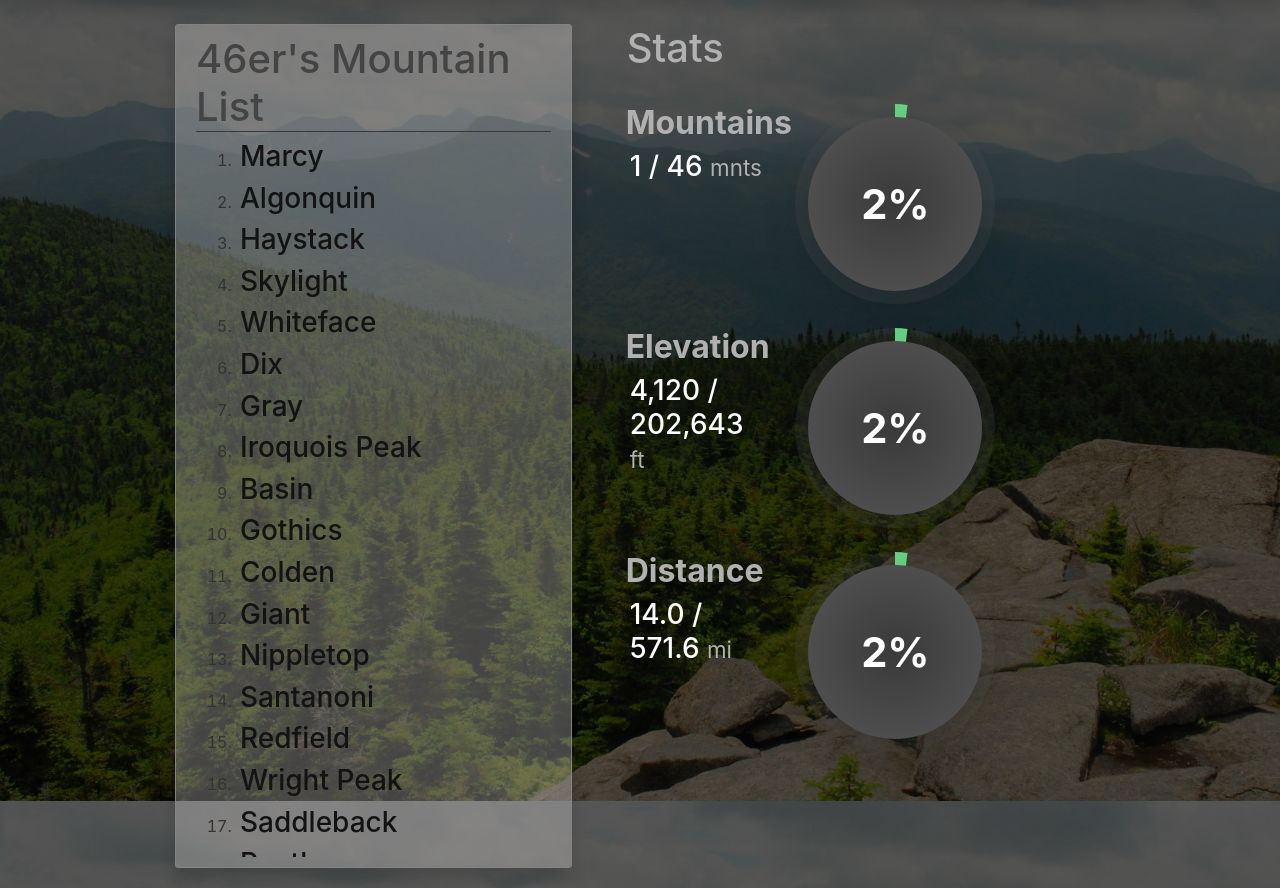
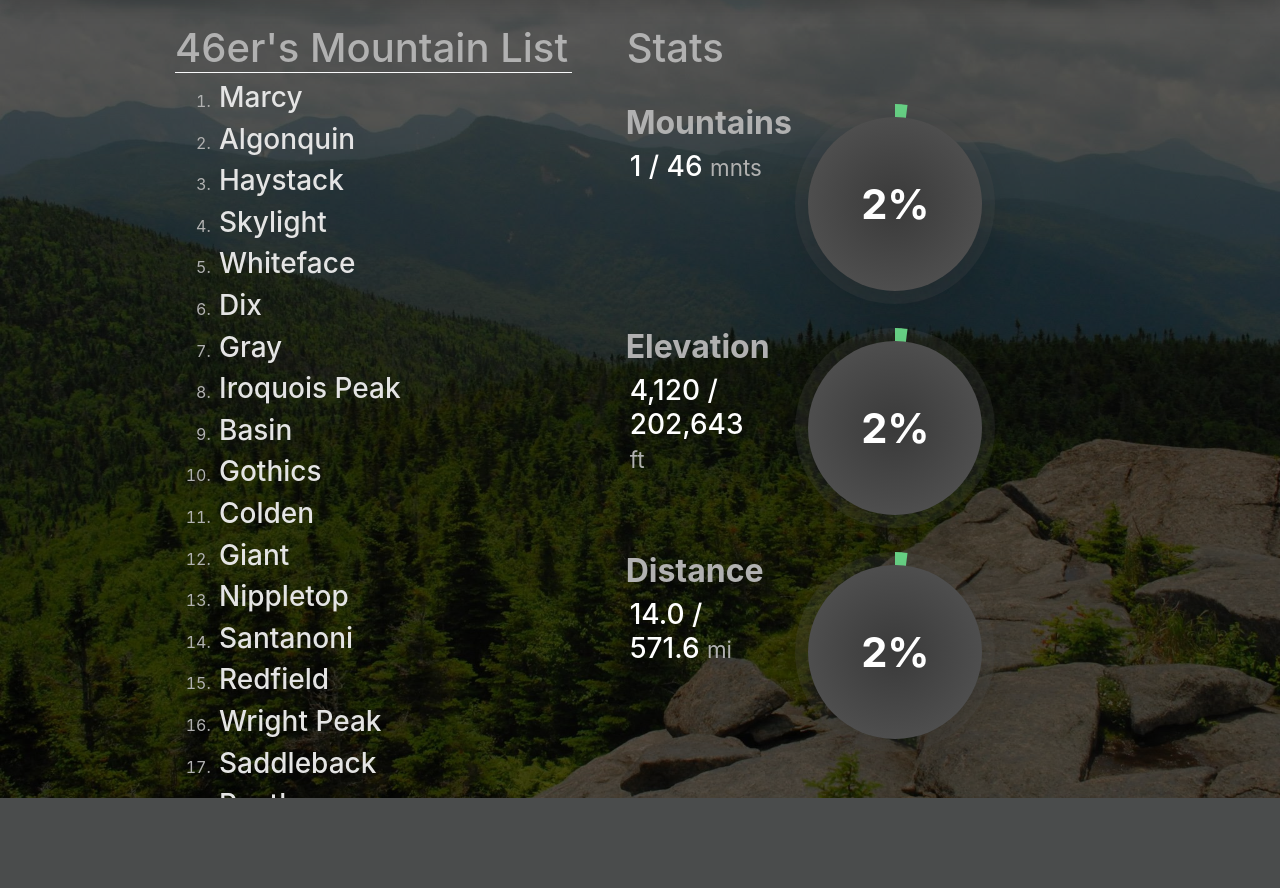
Before and after one commit to Cryoexn/HikeChallenges, a Django app: a page that uses mysite/challenges/templates/challenges/challenge_detail.html in a window 1280 px wide. Shown: the part 56-944 px from the top of the page. After the commit the page ends 854 px from the top, so only its background shows below. Run offline with Django 3.2, Linux system fonts and the light colour scheme; a user stored in the database is signed in; data comes from the database, SQL or seed files in the repository; both versions use the stored data as it was after the commit; some libraries are stand-ins or nearby versions.

Commit message:
Updated styling.

```diff
--- a/mysite/challenges/static/challenges/main.css
+++ b/mysite/challenges/static/challenges/main.css
@@ -53,7 +53,7 @@
   }
 
   .mnt-link {
-    color: #131313;
+    color: #e4e4e4;
   }
 
   .mnt-link:hover {
@@ -63,7 +63,7 @@
   }
 
   .mnt-link-done {
-    color: #d3d3d3;
+    color: #5c5c5c;
   }
 
   .mnt-link-done:hover {
--- a/mysite/challenges/templates/challenges/challenge_detail.html
+++ b/mysite/challenges/templates/challenges/challenge_detail.html
@@ -10,11 +10,11 @@
 
 <div class="row justify-content-center">
   <div class="col-md-12 col-lg-4">
-    <div class="content-section-light shadow">
+    <div>
       {% if mountains_list %}
-        <h1 class="border-bottom border-dark">{{ challenge_name }} Mountain List</h1>
+        <h1 class="text-muted-slight border-bottom border-light">{{ challenge_name }} Mountain List</h1>
         <div class="scroll">
-          <ol class="dark-text">
+          <ol class="text-muted-slight">
             {% for mountain in mountains_list %}
               <li>
                 {% if mountain in completed_mountains %}
```
Also changed, not shown: mysite/portfolio/templates/portfolio/home.html (+14 -16 lines), mysite/db.sqlite3.
